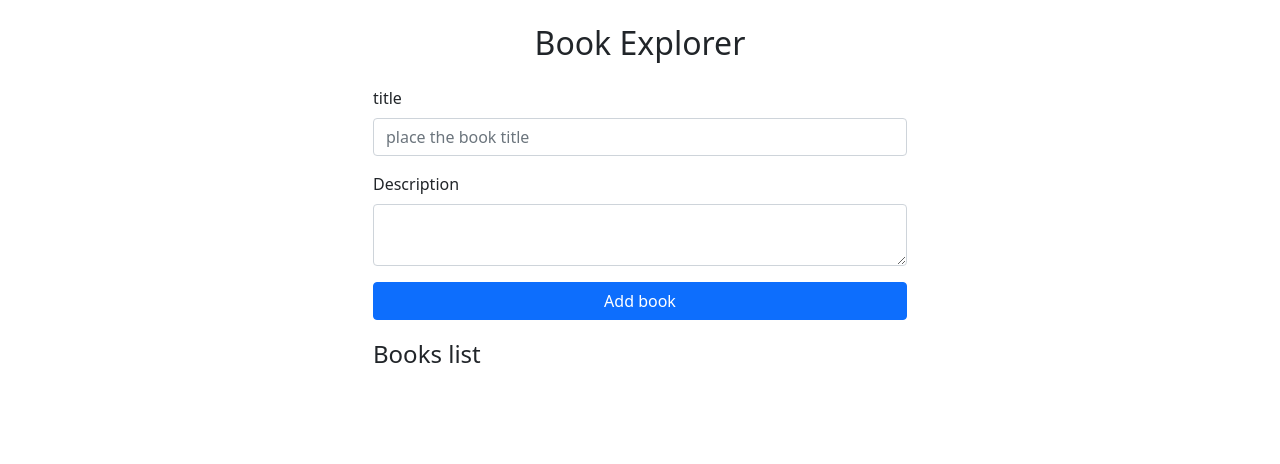
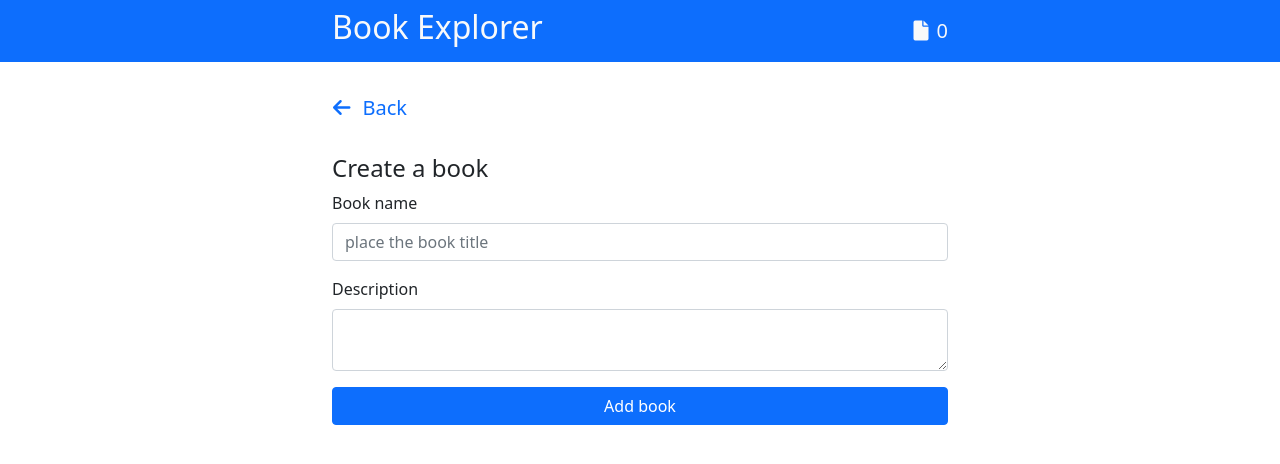
Before and after one commit to samuelguedesalves/learn-redux-with-react, a React (Create React App) app: page /new in a window 1280 px wide. Shown: the top 464 px of the page. Built offline with nearby package versions, Linux system fonts and the light colour scheme.

Commit message:
refactor: change flux of components three

```diff
--- a/src/App.tsx
+++ b/src/App.tsx
@@ -1,117 +1,27 @@
-import React, { useState } from 'react';
-import { Book, addBook, removeBook, getBooks, store } from './books';
-import { Provider, useDispatch, useSelector } from 'react-redux';
+import React from "react";
+import { Provider } from "react-redux";
+import { BrowserRouter, Routes, Route } from "react-router-dom";
+import { store } from "./books";
+import Header from "./components/Header";
+import Form from "./components/Form";
+import BooksListage from "./components/BooksListage";
+import Starter from "./components/Starter";
 
 const App: React.FC = () => {
   return (
-    <div className="App container-md">
-      <Provider store={store} >
-        <Form />
-        {/* <Counter /> */}
-        <BooksListage />
+    <div className="App">
+      <Provider store={store}>
+        <Header />
+
+        <BrowserRouter>
+          <Routes>
+            <Route path="/" element={<Starter />} />
+            <Route path="/new" element={<Form />} />
+          </Routes>
+        </BrowserRouter>
       </Provider>
     </div>
   );
-}
+};
 
 export default App;
-
-// const Counter: React.FC = () => {
-//   const dispatch = useDispatch();
-//   const counter = useSelector(getAmount);
-
-//   return (
-//     <>
-//       <div className="container">
-//         <div className="row mb-4 mt-4">
-//           <span className='text-center fs-2' >{counter}</span>
-//         </div>
-//         <div className="row">
-//           <div className='d-grid gap-2 col-6 mx-auto'>
-//             <button type='button' className="btn btn-primary" onClick={() => dispatch(increment())} >increment</button>
-//             <button type='button' className="btn btn-primary" onClick={() => dispatch(decrement())} >decrement</button>
-//           </div>
-//         </div>
-//       </div>
-//     </>
-//   )
-// }
-
-const Form: React.FC = () => {
-  const [info, setInfo] = useState({ title: '', description: '' });
-  const dispatch = useDispatch();
-
-  const saveBook = () => {
-    if (Boolean(info.title.trim()) && Boolean(info.description.trim())) {
-      dispatch(addBook(info))
-    }
-  }
-
-  return (
-    <div className='container w-50 mt-4'>
-      <h1 className='text-center fs-2 mb-4' >Book Explorer</h1>
-      <div className="mb-3">
-        <label className="form-label">title</label>
-        <input
-          type="text"
-          className="form-control"
-          id="exampleFormControlInput1"
-          placeholder="place the book title"
-          onChange={e => setInfo({ ...info, title: e.target.value })}
-        />
-      </div>
-      <div className="mb-3">
-        <label className="form-label">Description</label>
-        <textarea
-          className="form-control"
-          id="exampleFormControlTextarea1"
-          onChange={e => setInfo({ ...info, description: e.target.value })}
-        ></textarea>
-      </div>
-
-      <button type='button' className="btn btn-primary w-100" onClick={saveBook} >Add book</button>
-    </div>
-  )
-}
-
-const BooksListage: React.FC = () => {
-  const books = useSelector(getBooks);
-
-  return (
-    <div className='container w-50 mt-3'>
-      <span className='d-block fs-4 mb-2'>Books list</span>
-      {
-        books.map((item, index) => (
-          <BookItem
-            key={index}
-            id={item.id}
-            title={item.title}
-            description={item.description}
-          />
-        )
-        )
-      }
-    </div>
-  )
-}
-
-const BookItem: React.FC<Book> = ({ id, title, description }) => {
-  const dispatch = useDispatch();
-
-  const removeAtList = () => {
-    dispatch(removeBook({ id }))
-  }
-
-  return (
-    <div className="card mb-3" >
-      <div className="card-body">
-        <h5 className="card-title">{title}</h5>
-        {/* <h6 className="card-subtitle mb-2 text-muted">Card subtitle</h6> */}
-        <p className="card-text">{description}</p>
-        {/* <a href="#" className="card-link">See more</a> */}
-        {/* <a href="#" className="card-link">Another link</a> */}
-        <button className='btn btn-danger w-100' onClick={removeAtList} >Remover</button>
-      </div>
-    </div>
-  )
-}
--- /dev/null
+++ b/src/components/BooksListage/BookItem/index.tsx
@@ -0,0 +1,28 @@
+import React from "react";
+import { useDispatch } from "react-redux";
+import { Book, removeBook } from "../../../books";
+
+const BookItem: React.FC<Book> = ({ id, title, description }) => {
+  const dispatch = useDispatch();
+
+  const removeAtList = () => {
+    dispatch(removeBook({ id }));
+  };
+
+  return (
+    <div className="w-100 card mb-3">
+      <div className="card-body">
+        <h5 className="card-title">{title}</h5>
+        {/* <h6 className="card-subtitle mb-2 text-muted">Card subtitle</h6> */}
+        <p className="card-text">{description}</p>
+        {/* <a href="#" className="card-link">See more</a> */}
+        {/* <a href="#" className="card-link">Another link</a> */}
+        <button className="btn btn-danger w-100" onClick={removeAtList}>
+          Remover
+        </button>
+      </div>
+    </div>
+  );
+};
+
+export default BookItem;
--- /dev/null
+++ b/src/components/BooksListage/index.tsx
@@ -0,0 +1,24 @@
+import React from "react";
+import { useSelector } from "react-redux";
+import { getBooks } from "../../books";
+import BookItem from "./BookItem";
+
+const BooksListage = () => {
+  const books = useSelector(getBooks);
+
+  return (
+    <div className="w-100 mt-3">
+      <span className="d-block fs-4 mb-2">Books list</span>
+      {books.map((item, index) => (
+        <BookItem
+          key={index}
+          id={item.id}
+          title={item.title}
+          description={item.description}
+        />
+      ))}
+    </div>
+  );
+};
+
+export default BooksListage;
--- /dev/null
+++ b/src/components/Form/index.tsx
@@ -0,0 +1,67 @@
+import React, { useState } from "react";
+import { useNavigate } from "react-router-dom";
+import { useDispatch } from "react-redux";
+import { addBook } from "../../books";
+
+const Form = () => {
+  const navigate = useNavigate();
+  const [info, setInfo] = useState({ title: "", description: "" });
+  const dispatch = useDispatch();
+
+  const goToHome = () => {
+    navigate("/");
+  };
+
+  const saveBook = () => {
+    if (Boolean(info.title.trim()) && Boolean(info.description.trim())) {
+      dispatch(addBook(info));
+      goToHome();
+    }
+  };
+
+  return (
+    <div className="container w-50 mt-4">
+      <div className="row mb-4">
+        <button
+          className="btn btn-link d-flex align-items-center text-decoration-none"
+          onClick={goToHome}
+        >
+          <i className="fas fa-arrow-left fs-5"></i>
+          <span className="d-block fs-5" style={{ marginLeft: 12 }}>
+            Back
+          </span>
+        </button>
+      </div>
+
+      <h2 className="fs-4">Create a book</h2>
+      <div className="mb-3">
+        <label className="form-label">Book name</label>
+        <input
+          type="text"
+          className="form-control"
+          id="exampleFormControlInput1"
+          placeholder="place the book title"
+          onChange={(e) => setInfo({ ...info, title: e.target.value })}
+        />
+      </div>
+      <div className="mb-3">
+        <label className="form-label">Description</label>
+        <textarea
+          className="form-control"
+          id="exampleFormControlTextarea1"
+          onChange={(e) => setInfo({ ...info, description: e.target.value })}
+        ></textarea>
+      </div>
+
+      <button
+        type="button"
+        className="btn btn-primary w-100"
+        onClick={saveBook}
+      >
+        Add book
+      </button>
+    </div>
+  );
+};
+
+export default Form;
--- /dev/null
+++ b/src/components/Header/index.tsx
@@ -0,0 +1,22 @@
+import React from "react";
+import { useSelector } from "react-redux";
+import { getBooks } from "../../books";
+
+const Header = () => {
+  const books = useSelector(getBooks);
+
+  return (
+    <div className="bg-primary py-2">
+      <div className="container w-50 d-flex justify-content-between align-items-center">
+        <h1 className="text-left fs-2 text-light">Book Explorer</h1>
+
+        <div className="fs-5 text-light">
+          <i className="fas fa-file" style={{ marginRight: 8 }}></i>
+          <span>{books.length}</span>
+        </div>
+      </div>
+    </div>
+  );
+};
+
+export default Header;
--- /dev/null
+++ b/src/components/Starter/index.tsx
@@ -0,0 +1,24 @@
+import React from "react";
+import { useNavigate } from "react-router-dom";
+import BooksListage from "../BooksListage";
+
+const Starter: React.FC = () => {
+  const navigate = useNavigate();
+
+  const goToCreate = () => {
+    navigate("/new");
+  };
+
+  return (
+    <div className="container w-50 pt-4">
+      <button className=" w-100 btn btn-primary" onClick={goToCreate}>
+        Create New
+      </button>
+      <div className="w-100">
+        <BooksListage />
+      </div>
+    </div>
+  );
+};
+
+export default Starter;
```
